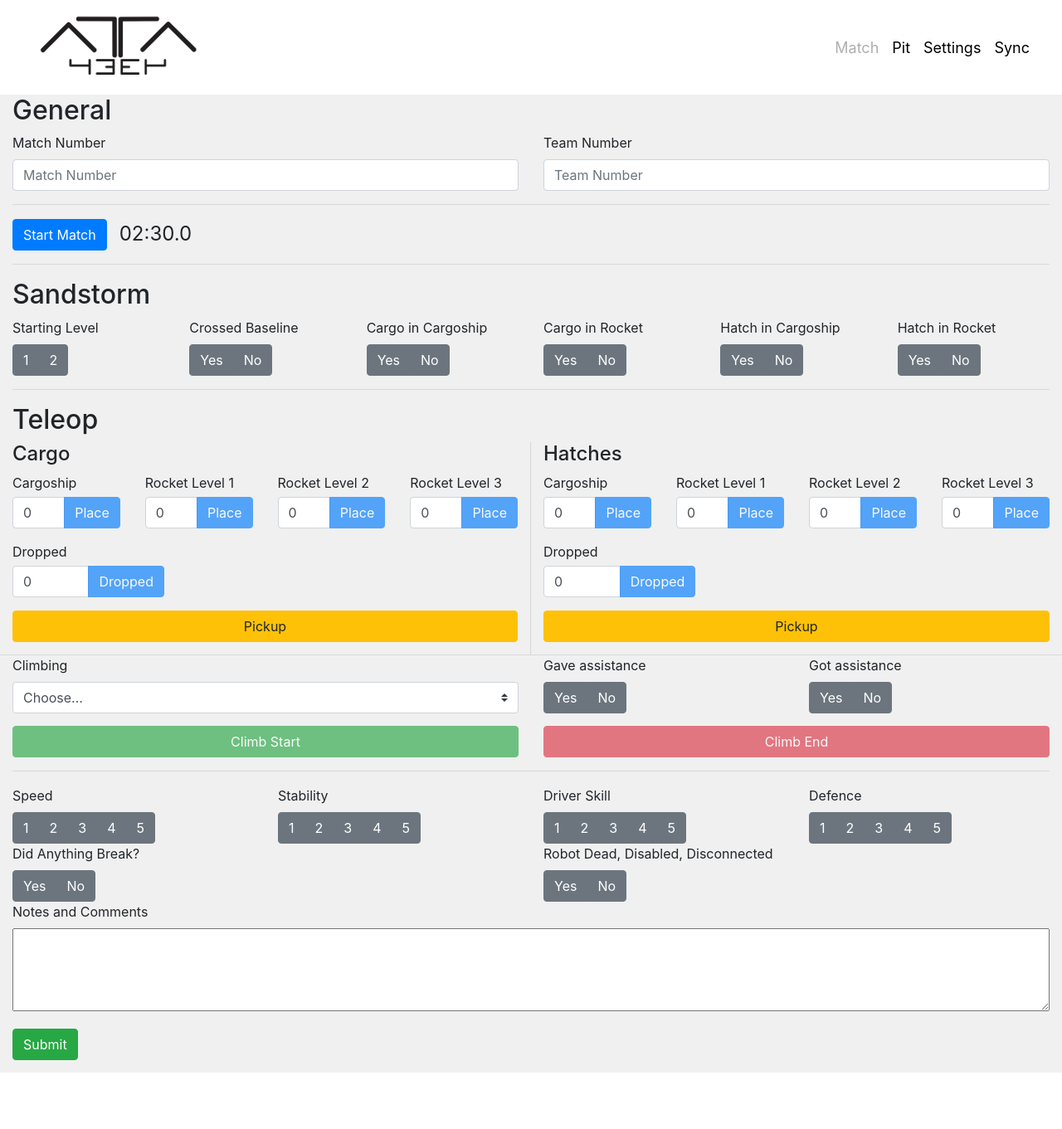
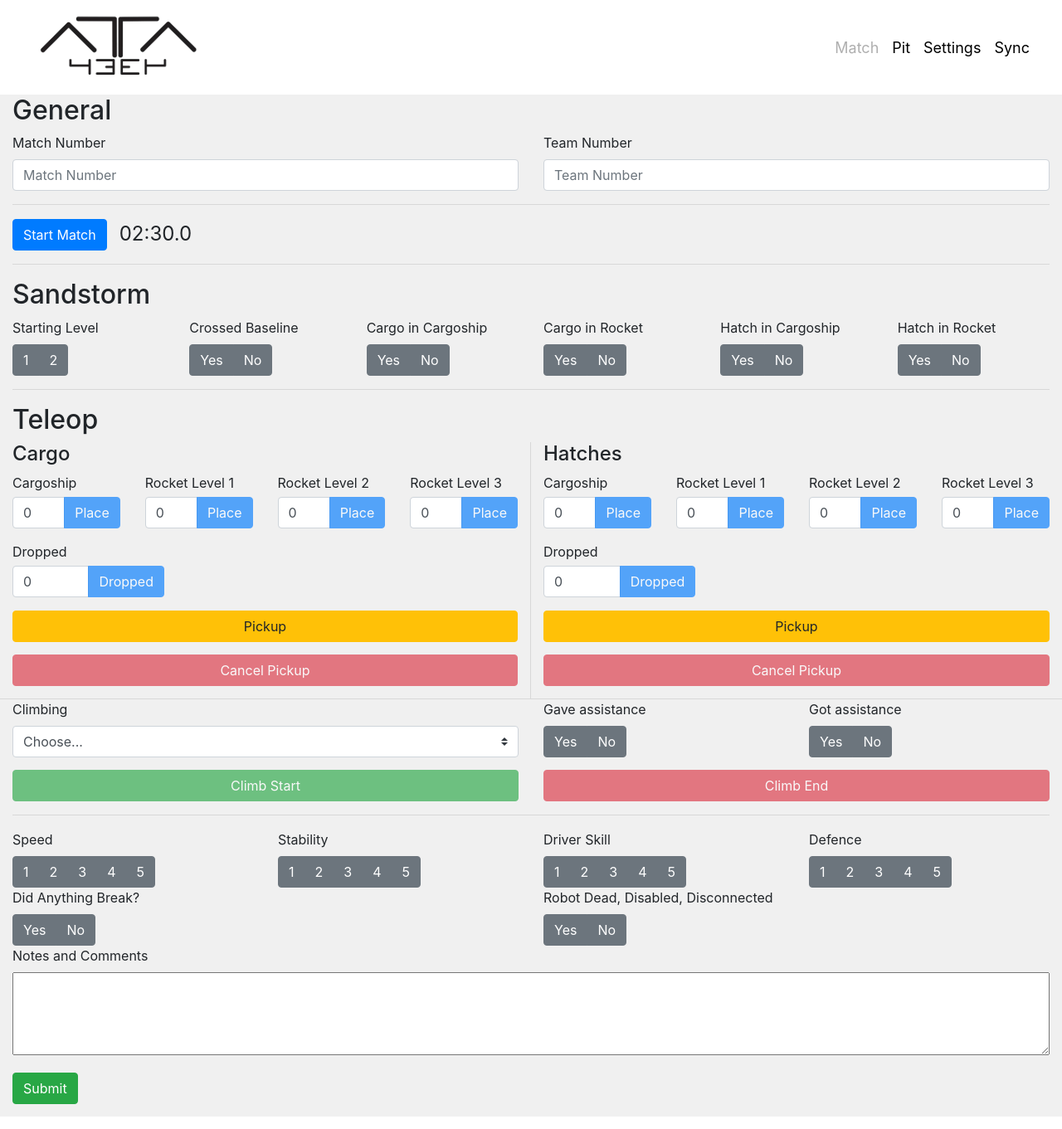
Before and after one commit to ATAARobotics/scouty-mcscout19, a Jekyll site: the page built from index.md, in a window 1280 px wide. Shown: the whole page at 83% size. Built offline with Jekyll 4.4.1, drawn with Linux system fonts in a browser that asks for light colours; before the commit the page ends 1308 px from its top, so only the background shows below that; part of the change alters nothing that is shown.

Commit message:
Fix autostart and add cancel pickup

```diff
--- a/index.md
+++ b/index.md
@@ -240,6 +240,11 @@ files: |
                         <button id='cargoPickup' class="btn btn-warning" type="button" style="width: 100%; margin-bottom: 15px">Pickup</button>
                     </div>
                 </div>
+                <div class="row">
+                    <div class="col-12">
+                        <button id='cancelCargoPickup' class="btn btn-danger" type="button" style="width: 100%; margin-bottom: 15px" disabled="true">Cancel Pickup</button>
+                    </div>
+                </div>
             </div>
             <div class="col-6">
                 <div class="row">
@@ -342,6 +347,11 @@ files: |
                 <div class="row">
                     <div class="col-12">
                         <button id='hatchPickup' class="btn btn-warning" type="button" style="width: 100%; margin-bottom: 15px">Pickup</button>
+                    </div>
+                </div>
+                <div class="row">
+                    <div class="col-12">
+                        <button id='cancelHatchPickup' class="btn btn-danger" type="button" style="width: 100%; margin-bottom: 15px" disabled="true">Cancel Pickup</button>
                     </div>
                 </div>
             </div>
--- a/resources/js/match.js
+++ b/resources/js/match.js
@@ -51,6 +51,7 @@ document.addEventListener('deviceready', async function () {
             $('#rocket2HatchPlace').prop('disabled', false);
             $('#rocket3HatchPlace').prop('disabled', false);
             $('#hatchDropped').prop('disabled', false);
+            $('#cancelHatchPickup').prop('disabled', false);
         }
         if (a == "disable") {
             $('#cargoshipHatchPlace').prop('disabled', true);
@@ -58,6 +59,7 @@ document.addEventListener('deviceready', async function () {
             $('#rocket2HatchPlace').prop('disabled', true);
             $('#rocket3HatchPlace').prop('disabled', true);
             $('#hatchDropped').prop('disabled', true);
+            $('#cancelHatchPickup').prop('disabled', true);
         }
     }
 
@@ -68,6 +70,7 @@ document.addEventListener('deviceready', async function () {
             $('#rocket2CargoPlace').prop('disabled', false);
             $('#rocket3CargoPlace').prop('disabled', false);
             $('#cargoDropped').prop('disabled', false);
+            $('#cancelCargoPickup').prop('disabled', false);
         }
         if (a == "disable") {
             $('#cargoshipCargoPlace').prop('disabled', true);
@@ -75,13 +78,12 @@ document.addEventListener('deviceready', async function () {
             $('#rocket2CargoPlace').prop('disabled', true);
             $('#rocket3CargoPlace').prop('disabled', true);
             $('#cargoDropped').prop('disabled', true);
+            $('#cancelCargoPickup').prop('disabled', true);
         }
     }
 
     startMatch.onclick = function () {
         $('#startMatch').prop('disabled', true);
-        $('#cargoPickup').prop('disabled', false);
-        $('#hatchPickup').prop('disabled', false);
         $('#climbStart').prop('disabled', false);
         timerStarted = true;
         startTimer();
@@ -141,6 +143,9 @@ document.addEventListener('deviceready', async function () {
 
     document.getElementById('crossedBaselineYes').onclick = function() {
         if (!timerStarted) {
+            $('#startMatch').prop('disabled', true);
+            $('#climbStart').prop('disabled', false);
+            timerStarted = true;
             startTimer();
         }
         if (!crossedBaselineTime) {
@@ -175,19 +180,35 @@ document.addEventListener('deviceready', async function () {
 
     document.getElementById('cargoPickup').onclick = function() {
         if (!timerStarted) {
+            $('#startMatch').prop('disabled', true);
+            $('#climbStart').prop('disabled', false);
+            timerStarted = true;
             startTimer();
         }
         teleopCargoTimeTemp.push(`${timeMinutes.innerHTML}:${timeSeconds.innerHTML}.${timeTenths.innerHTML}`);
         pickup('disable');
         cargo('enable');
     }
+    document.getElementById('cancelCargoPickup').onclick = function() {
+        teleopCargoTimeTemp = [];
+        pickup('enable');
+        cargo('disable');
+    }
     document.getElementById('hatchPickup').onclick = function() {
         if (!timerStarted) {
+            $('#startMatch').prop('disabled', true);
+            $('#climbStart').prop('disabled', false);
+            timerStarted = true;
             startTimer();
         }
         teleopHatchTimeTemp.push(`${timeMinutes.innerHTML}:${timeSeconds.innerHTML}.${timeTenths.innerHTML}`);
         pickup('disable');
         hatch('enable');
+    }
+    document.getElementById('cancelHatchPickup').onclick = function() {
+        teleopHatchTimeTemp = [];
+        pickup('enable');
+        hatch('disable');
     }
     document.getElementById('cargoshipCargoPlace').onclick = function() {
         teleopCargoTimeTemp.push(`${timeMinutes.innerHTML}:${timeSeconds.innerHTML}.${timeTenths.innerHTML}`);
```
